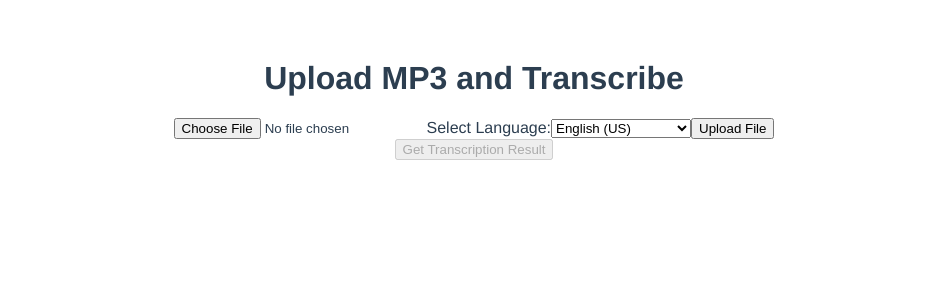
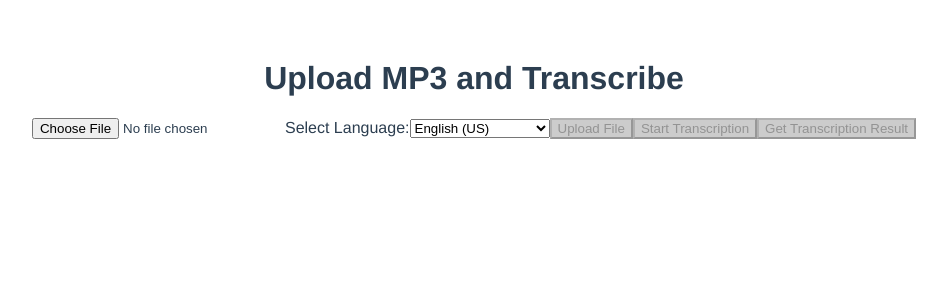
Before and after one commit to SarayutBz/AWS_Transribe2, a Vue app: page / in a window 1280 px wide. Shown: the top 300 px of the page, without its empty margins (166-1113 px from the left). Built offline with nearby package versions, Linux system fonts and the light colour scheme.

Commit message:
update fix button

```diff
--- a/src/App.vue
+++ b/src/App.vue
@@ -3,7 +3,6 @@
     <h1>Upload MP3 and Transcribe</h1>
     <input type="file" @change="handleFileUpload" />
 
-    <!-- Dropdown สำหรับเลือกภาษา -->
     <label for="language">Select Language:</label>
     <select v-model="selectedLanguage">
       <option value="en-US">English (US)</option>
@@ -13,12 +12,24 @@
       <option value="ko-KR">Korean</option>
     </select>
 
-    <button @click="uploadFile">Upload File</button>
-    <br />
-    <button @click="getTranscriptionResult" :disabled="!jobId">
+    <!-- ปุ่มสำหรับอัปโหลดไฟล์ -->
+    <button @click="uploadFileToS3" :disabled="isUploading || !file">
+      Upload File
+    </button>
+
+    <!-- ปุ่มสำหรับเริ่มการถอดความหลังจากไฟล์ถูกอัปโหลด -->
+    <button @click="transcribeFile" :disabled="!fileUrl || isTranscribing">
+      Start Transcription
+    </button>
+
+    <button
+      @click="getTranscriptionResult"
+      :disabled="!jobId || isFetchingResult"
+    >
       Get Transcription Result
     </button>
-    <p>{{ transcriptionResult }}</p>
+
+    <p v-if="transcriptionResult">{{ transcriptionResult }}</p>
     <p v-if="errorMessage" style="color: red">{{ errorMessage }}</p>
   </div>
 </template>
@@ -34,7 +45,11 @@ export default {
       jobId: null,
       transcriptionResult: "",
       errorMessage: "",
-      fileUrl: "", // เก็บ URL ของไฟล์หลังการอัปโหลด
+      fileUrl: "",
+      isUploading: false,
+      isTranscribing: false,
+      isFetchingResult: false,
+      file: null, // เก็บไฟล์ที่เลือก
     };
   },
   methods: {
@@ -43,78 +58,73 @@ export default {
         const response = await axios.post(
           "https://kpf28u1ty3.execute-api.ap-southeast-2.amazonaws.com/dev/presigned-url"
         );
-        if (response.data && response.data.pre_signed_url) {
-          console.log("Presigned URL fetched:", response.data.pre_signed_url);
-          return response.data;
-        } else {
-          throw new Error("Invalid response from presigned URL API");
-        }
+        return response.data?.pre_signed_url ?? null;
       } catch (error) {
-        console.error("Error fetching presigned URL:", error);
         this.errorMessage =
           error.response?.data || "Error fetching presigned URL";
         return null;
       }
     },
-    async handleFileUpload(event) {
-      const file = event.target.files[0];
-      if (file) {
-        try {
-          const presignedData = await this.getPresignedUrl();
-          if (presignedData && presignedData.pre_signed_url) {
-            this.fileUrl = presignedData.pre_signed_url.split("?")[0]; // Set URL ของไฟล์เพื่อใช้ในการ transcribe
-            await this.uploadFile(file, presignedData);
-          }
-        } catch (error) {
-          console.error("Error handling file upload:", error);
+
+    handleFileUpload(event) {
+      this.file = event.target.files[0];
+    },
+
+    async uploadFileToS3() {
+      if (!this.file) return;
+
+      this.isUploading = true;
+      try {
+        const presignedUrl = await this.getPresignedUrl();
+        if (presignedUrl) {
+          this.fileUrl = presignedUrl.split("?")[0];
+          await this.uploadFile(this.file, presignedUrl);
         }
+      } catch (error) {
+        this.errorMessage = error.message;
+      } finally {
+        this.isUploading = false;
       }
     },
-    async uploadFile(file, presignedData) {
+
+    async uploadFile(file, presignedUrl) {
       try {
-        console.log("Uploading file to S3 with URL:", this.fileUrl);
-
-        const uploadResponse = await axios.put(
-          presignedData.pre_signed_url,
-          file,
-          {
-            headers: {
-              "Content-Type": file.type || "audio/mpeg",
-            },
-          }
-        );
-        console.log("File uploaded successfully:", uploadResponse.status);
-        await this.transcribeFile(); // เรียกใช้ฟังก์ชัน transcription หลังการอัปโหลดสำเร็จ
+        await axios.put(presignedUrl, file, {
+          headers: {
+            "Content-Type": file.type || "audio/mpeg",
+          },
+        });
       } catch (error) {
-        console.error("Error uploading file:", error);
         this.errorMessage = error.response?.data || "Error uploading file";
       }
     },
+
     async transcribeFile() {
+      if (!this.fileUrl) return;
+
+      this.isTranscribing = true;
       try {
-        // ส่ง URL และ language code ไปยัง Lambda function ที่มีอยู่
         const response = await axios.post(
           "https://kpf28u1ty3.execute-api.ap-southeast-2.amazonaws.com/dev/transcription",
           {
-            file_url: this.fileUrl, // ใช้ fileUrl จากการอัปโหลด
+            file_url: this.fileUrl,
             language_code: this.selectedLanguage,
           }
         );
-        this.jobId = response.data.job_id; // เก็บ job_id เพื่อใช้ในการดึงผลลัพธ์
-        console.log("Transcription job started with job ID:", this.jobId);
+        this.jobId = response.data.job_id;
       } catch (error) {
-        console.error("Error starting transcription:", error);
         this.errorMessage =
           error.response?.data || "Error starting transcription";
+      } finally {
+        this.isTranscribing = false;
       }
     },
 
     async getTranscriptionResult() {
+      if (!this.jobId) return;
+
+      this.isFetchingResult = true;
       try {
-        if (!this.jobId) {
-          throw new Error("Job ID is required to fetch transcription result");
-        }
-
         const response = await axios.get(
           "https://kpf28u1ty3.execute-api.ap-southeast-2.amazonaws.com/dev/transcription-result",
           {
@@ -122,23 +132,18 @@ export default {
           }
         );
 
-        // ตรวจสอบโครงสร้างของผลลัพธ์
-        console.log("Transcription result:", response.data);
-
-        // ตรวจสอบว่ามี 'results' และ 'transcripts'
-        if (response.data.results && response.data.results.transcripts) {
-          this.transcriptionResult =
-            response.data.results.transcripts[0].transcript;
+        if (response.data.results?.transcripts) {
+          this.transcriptionResult = response.data.results.transcripts
+            .map((transcript) => transcript.transcript)
+            .join(" ");
         } else {
           throw new Error("Transcription result is not available");
         }
       } catch (error) {
-        console.error(
-          "Error fetching transcription result:",
-          error.response ? error.response.data : error.message
-        );
         this.errorMessage =
           error.response?.data?.error || "Error fetching transcription result";
+      } finally {
+        this.isFetchingResult = false;
       }
     },
   },
@@ -154,4 +159,8 @@ export default {
   color: #2c3e50;
   margin-top: 60px;
 }
+button:disabled {
+  background-color: #ccc;
+  cursor: not-allowed;
+}
 </style>
```
